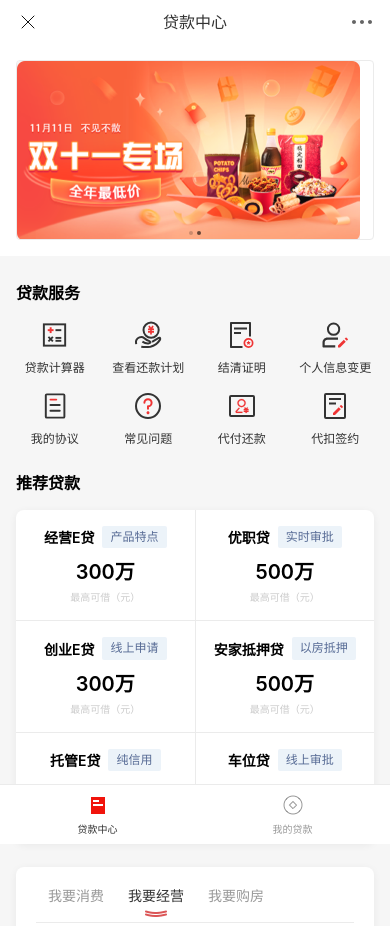
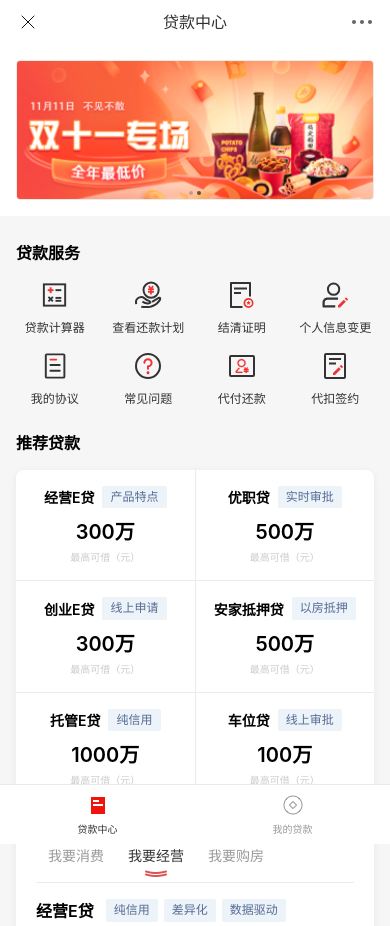
Before and after one commit to winson100/Manage-e-loan, a plain HTML site: page index.html in a window 390 px wide. Shown: the top 926 px of the page. Drawn offline with Linux system fonts and the light colour scheme; files whose address does not match are found by name.

Commit message:
修复banner移动端适配和居中对齐

```diff
--- a/src/styles/components/base/carousel.css
+++ b/src/styles/components/base/carousel.css
@@ -26,6 +26,25 @@
     position: relative;
     width: 100%;
     height: 100%;
+}
+
+/* 轮播图片容器样式 */
+.white-area,
+.dark-gray-area {
+    width: 100%;
+    height: 100%;
+    position: relative;
+    overflow: hidden;
+}
+
+/* 轮播图片样式 - 移动端适配 */
+.white-area img,
+.dark-gray-area img {
+    width: 100%;
+    height: 100%;
+    object-fit: cover;
+    object-position: center;
+    display: block;
 }
 
 /* 点状指示器组 */
@@ -84,3 +103,39 @@
     border-radius: 2px;
     background-color: var(--auxiliary-color-ac4);
 }
+
+/* Banner居中对齐样式 */
+.section .carousel-container-larger,
+.section .carousel-container-small {
+    margin: 0 auto;
+    max-width: 100%;
+}
+
+/* 移动端响应式适配 */
+@media (max-width: 768px) {
+    .carousel-container-larger {
+        height: 160px;
+        margin: 0 auto;
+        max-width: calc(100% - 32px);
+    }
+
+    .carousel-container-small {
+        height: 76px;
+        margin: 0 auto;
+        max-width: calc(100% - 32px);
+    }
+}
+
+@media (max-width: 480px) {
+    .carousel-container-larger {
+        height: 140px;
+        margin: 0 auto;
+        max-width: calc(100% - 24px);
+    }
+
+    .carousel-container-small {
+        height: 66px;
+        margin: 0 auto;
+        max-width: calc(100% - 24px);
+    }
+}
```
Also changed, not shown: 3 other files.
